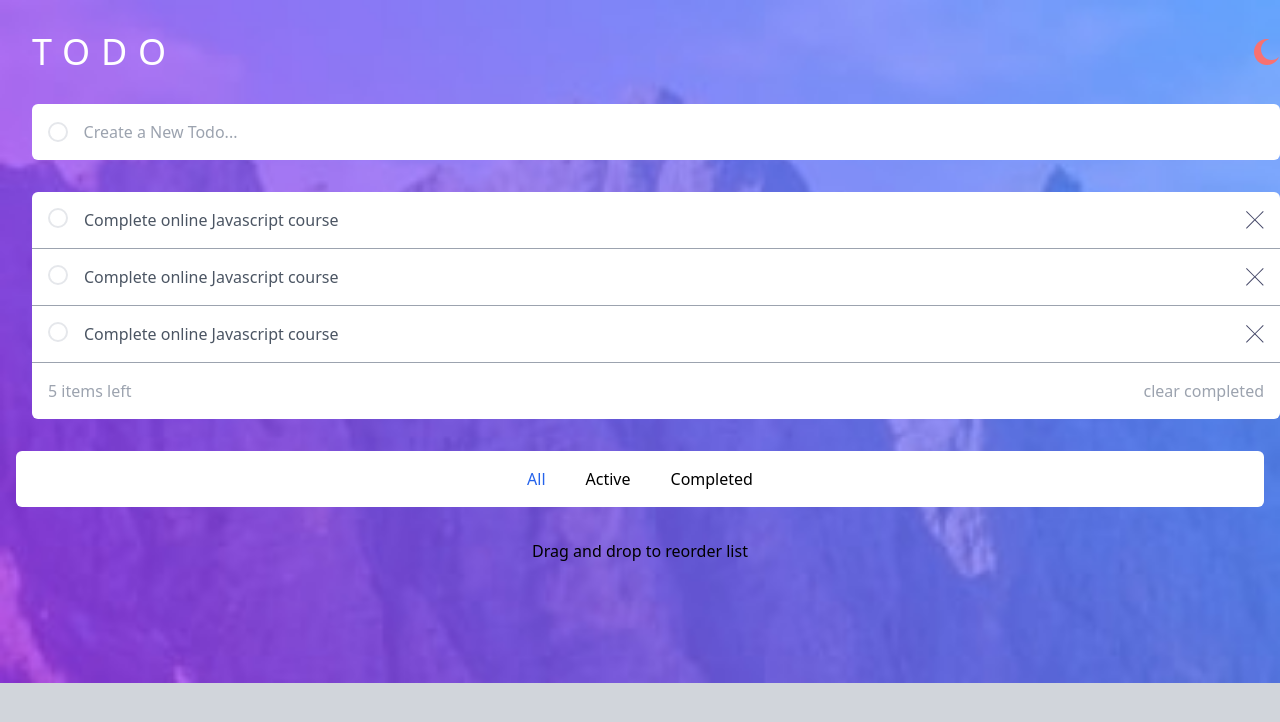
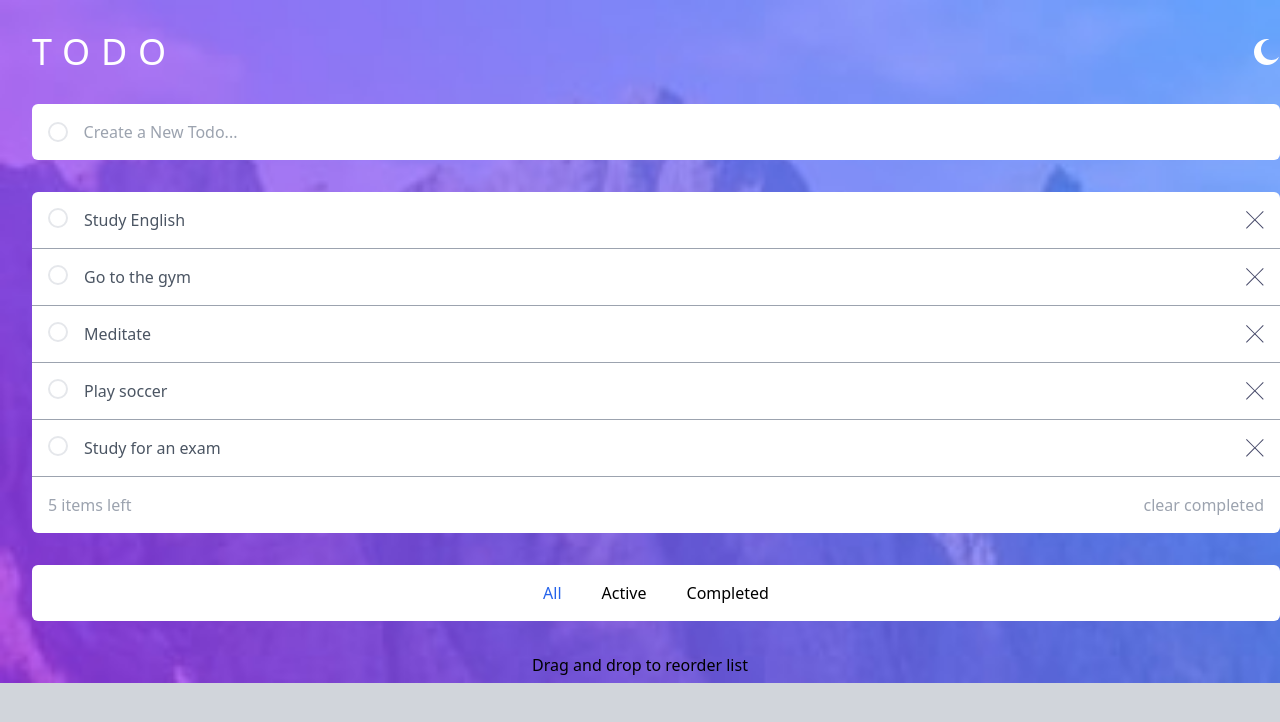
Before and after one commit to ricardoarcos98/todoOne, a React (Vite) app: page / in a window 1280 px wide. Shown: the top 722 px of the page. Built offline with nearby package versions, Linux system fonts and the light colour scheme.

Commit message:
project todo-array

```diff
--- a/src/App.jsx
+++ b/src/App.jsx
@@ -1,81 +1,56 @@
-import CrossIcon from "./components/icons/CrossIcon";
-import NightIcon from "./components/icons/NightIcon";
+import { useState } from "react";
+import Header from "./Header";
+import TodoComputed from "./TodoComputed";
+import TodoCreate from "./TodoCreate";
+import TodoFilter from "./TodoFilter";
+import TodoList from "./TodoList";
+
+const initialStateTodo = [
+    {
+        id: 1,
+        title: "Study English",
+        completed: true,
+    },
+    {
+        id: 2,
+        title: "Go to the gym",
+        completed: false,
+    },
+    {
+        id: 3,
+        title: "Meditate",
+        completed: false,
+    },
+    {
+        id: 4,
+        title: "Play soccer",
+        completed: false,
+    },
+    {
+        id: 5,
+        title: "Study for an exam",
+        completed: false,
+    },
+];
 
 const App = () => {
+    const [todo, setTodo] = useState(initialStateTodo);
     return (
         <div className="bg-[url('./assets/images/bg-mobile-light.jpg')] bg-contain  bg-no-repeat bg-gray-300 min-h-screen">
-            <header className="container mx-4 px-4 pt-8  ">
-                <div className="flex justify-between">
-                    <h1 className=" uppercase text-white text-4xl tracking-[0.3em] ">
-                        ToDo
-                    </h1>
-                    <button>
-                        <NightIcon className="fill-red-400" />
-                    </button>
-                </div>
-
-                <form className="bg-white rounded-md overflow-hidden py-4 px-4 gap-4 items-center flex mt-8">
-                    <span className="rounded-full h-5 w-5 border-2 inline-block">
-                        {" "}
-                    </span>
-                    <input
-                        type="text"
-                        placeholder="Create a New Todo..."
-                        className="w-full text-gray-400 outline-none"
-                    />
-                </form>
-            </header>
+            <Header />
 
             <main className="container mx-4 px-4 mt-8">
-                <div className="bg-white rounded-md [&>article]:p-4 ">
-                    <article className="flex gap-4  border-b border-b-gray-400">
-                        <button className="flex-none rounded-full h-5 w-5 border-2 inline-block">
-                        </button>
-                        <p className="text-gray-600 grow">
-                            Complete online Javascript course
-                        </p>
-                        <button>
-                            <CrossIcon />{" "}
-                        </button>
-                    </article>
-                    <article className="flex gap-4  border-b border-b-gray-400">
-                        <button className="flex-none rounded-full h-5 w-5 border-2 inline-block">
-                        </button>
-                        <p className="text-gray-600 grow">
-                            Complete online Javascript course
-                        </p>
-                        <button>
-                            <CrossIcon />{" "}
-                        </button>
-                    </article>
-                    <article className="flex gap-4 border-b border-b-gray-400">
-                        <button className="flex-none rounded-full h-5 w-5 border-2 inline-block">
-                        </button>
-                        <p className="text-gray-600 grow">
-                            Complete online Javascript course
-                        </p>
-                        <button>
-                            <CrossIcon />{" "}
-                        </button>
-                    </article>
-                    <section className="py-4 px-4 flex justify-between">
-                        <span className="text-gray-400"> 5 items left </span>
-                        <button className="text-gray-400">
-                            clear completed{" "}
-                        </button>
-                    </section>
-                </div>
+                <TodoCreate />
+
+                {/* TodoList (todoItem) TodoUpdate & TodoDelete */}
+                <TodoList todo={todo} />
+                <TodoComputed />
+                <TodoFilter />
             </main>
 
-            <section className="container mx-auto mt-8 px-4">
-                <div className="bg-white p-4 rounded-md flex justify-center gap-10">
-                    <button className="text-blue-600"> All</button>
-                    <button className="hover:text-blue-600"> Active</button>
-                    <button className="hover:text-blue-600"> Completed </button>
-                </div>
-            </section>
-
-            <p className="text-center mt-8"> Drag and drop to reorder list </p>
+            <footer className="text-center mt-8">
+                Drag and drop to reorder list
+            </footer>
         </div>
     );
 };
--- /dev/null
+++ b/src/Header.jsx
@@ -0,0 +1,18 @@
+import NightIcon from "./components/icons/NightIcon";
+
+const Header =()=>{
+return(
+    <header className="container mx-4 px-4 pt-8  ">
+                <div className="flex justify-between">
+                    <h1 className=" uppercase text-white text-4xl tracking-[0.3em] ">
+                        ToDo
+                    </h1>
+                    <button>
+                        <NightIcon className="fill-white" />
+                    </button>
+                </div>
+
+     </header>
+)
+}
+export default Header;
--- /dev/null
+++ b/src/TodoComputed.jsx
@@ -0,0 +1,11 @@
+const TodoComputed =()=>{
+return (
+    <section className="py-4 px-4 flex justify-between bg-white  rounded-b-md">
+      <span className="text-gray-400"> 5 items left </span>
+    <button className="text-gray-400">
+     clear completed
+    </button>
+     </section>
+)
+}
+export default TodoComputed;
--- /dev/null
+++ b/src/TodoCreate.jsx
@@ -0,0 +1,13 @@
+const TodoCreate =()=>{
+    return(
+        <form className="bg-white rounded-md overflow-hidden py-4 px-4 gap-4 items-center flex mt-8">
+        <span className="rounded-full h-5 w-5 border-2 inline-block"></span>
+        <input
+            type="text"
+            placeholder="Create a New Todo..."
+            className="w-full text-gray-400 outline-none"
+        />
+    </form>
+    )
+}
+export default TodoCreate;
--- /dev/null
+++ b/src/TodoFilter.jsx
@@ -0,0 +1,12 @@
+const TodoFilter =()=>{
+return(
+    <section className="container mx-auto mt-8">
+    <div className="bg-white p-4 rounded-md flex justify-center gap-10">
+        <button className="text-blue-600"> All</button>
+        <button className="hover:text-blue-600"> Active</button>
+        <button className="hover:text-blue-600"> Completed </button>
+    </div>
+</section>
+)
+}
+export default TodoFilter;
--- /dev/null
+++ b/src/TodoItem.jsx
@@ -0,0 +1,17 @@
+import CrossIcon from "./components/icons/CrossIcon";
+
+const TodoItem=({todo})=>{
+const {id, title, completed }=todo;
+return(
+    <article className="flex gap-4  border-b border-b-gray-400">
+    <button className="flex-none rounded-full h-5 w-5 border-2 inline-block"></button>
+    <p className="text-gray-600 grow">
+        {title}
+    </p>
+    <button>
+        <CrossIcon />
+    </button>
+    </article>
+)
+}
+export default TodoItem;
--- /dev/null
+++ b/src/TodoList.jsx
@@ -0,0 +1,12 @@
+import TodoItem from "./TodoItem";
+
+const TodoList = ({ todo }) => {
+    return (
+        <div className="bg-white rounded-t-md [&>article]:p-4 mt-8 ">
+            {todo.map((todo) => (
+                <TodoItem key={todo.id} todo={todo} />
+            ))}
+        </div>
+    );
+};
+export default TodoList;
--- a/vite.config.js
+++ b/vite.config.js
@@ -1,21 +1,21 @@
-// import { defineConfig } from "vite";
-// import path from "path";
-// import react from "@vitejs/plugin-react";
+import { defineConfig } from "vite";
+import path from "path";
+import react from "@vitejs/plugin-react";
+
+// https://vitejs.dev/config/
+export default defineConfig({
+    plugins: [react()],
+    resolve: {
+        alias: [{ find: "@", replacement: path.resolve(new URL(".", import.meta.url).pathname, "src") }],
+    },
+});
+
+
+// import { defineConfig } from 'vite'
+// import react from '@vitejs/plugin-react'
 
 // // https://vitejs.dev/config/
 // export default defineConfig({
-//     plugins: [react()],
-//     resolve: {
-//         alias: [{ find: "@", replacement: path.resolve(new URL(".", import.meta.url).pathname, "src") }],
-//     },
-// });
+//   plugins: [react()],
 
-
-import { defineConfig } from 'vite'
-import react from '@vitejs/plugin-react'
-
-// https://vitejs.dev/config/
-export default defineConfig({
-  plugins: [react()],
-
-})
+// })
```
